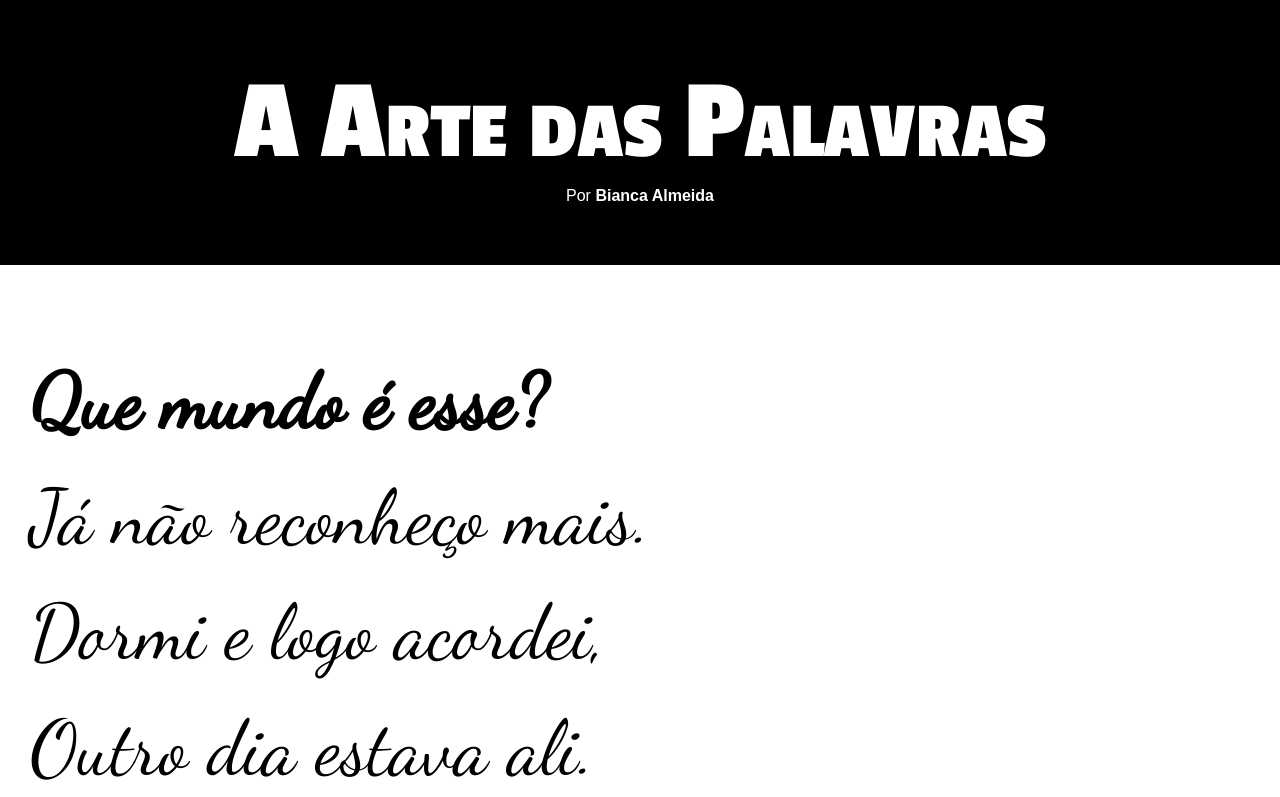
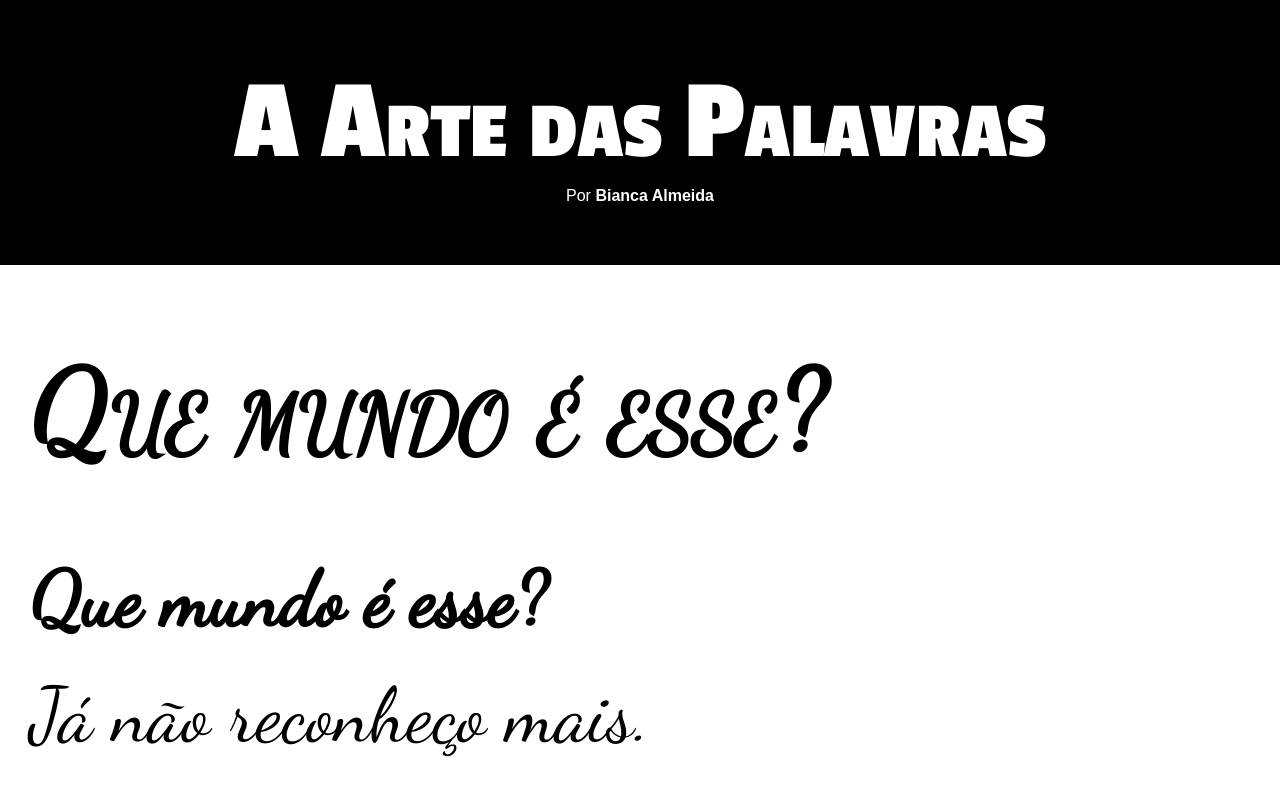
Before and after one commit to kaiozynn/A-arte-das-palavras, a plain HTML site: page index.html in a window 1280 px wide. Shown: the top 797 px of the page. Drawn offline with Linux system fonts and the light colour scheme.

Commit message:
30/12/22--15:48

```diff
--- a/estilo/style.css
+++ b/estilo/style.css
@@ -45,6 +45,14 @@ header a {
 
 header a:hover {
     text-decoration: underline;
+}
+
+h2 {
+    padding-bottom: 60px;
+    font-family: var(--font2);
+    font-size: 9vw;
+    font-variant: small-caps;
+
 }
 
 section {
--- a/index.html
+++ b/index.html
@@ -13,6 +13,7 @@
         <p>Por <a href="#">Bianca Almeida</a></p>
     </header>
     <section class="normal">
+        <h2>Que mundo é esse?</h2>
         <p>
             <strong>Que mundo é esse?</strong> <br>
             Já não reconheço mais. <br>
```
